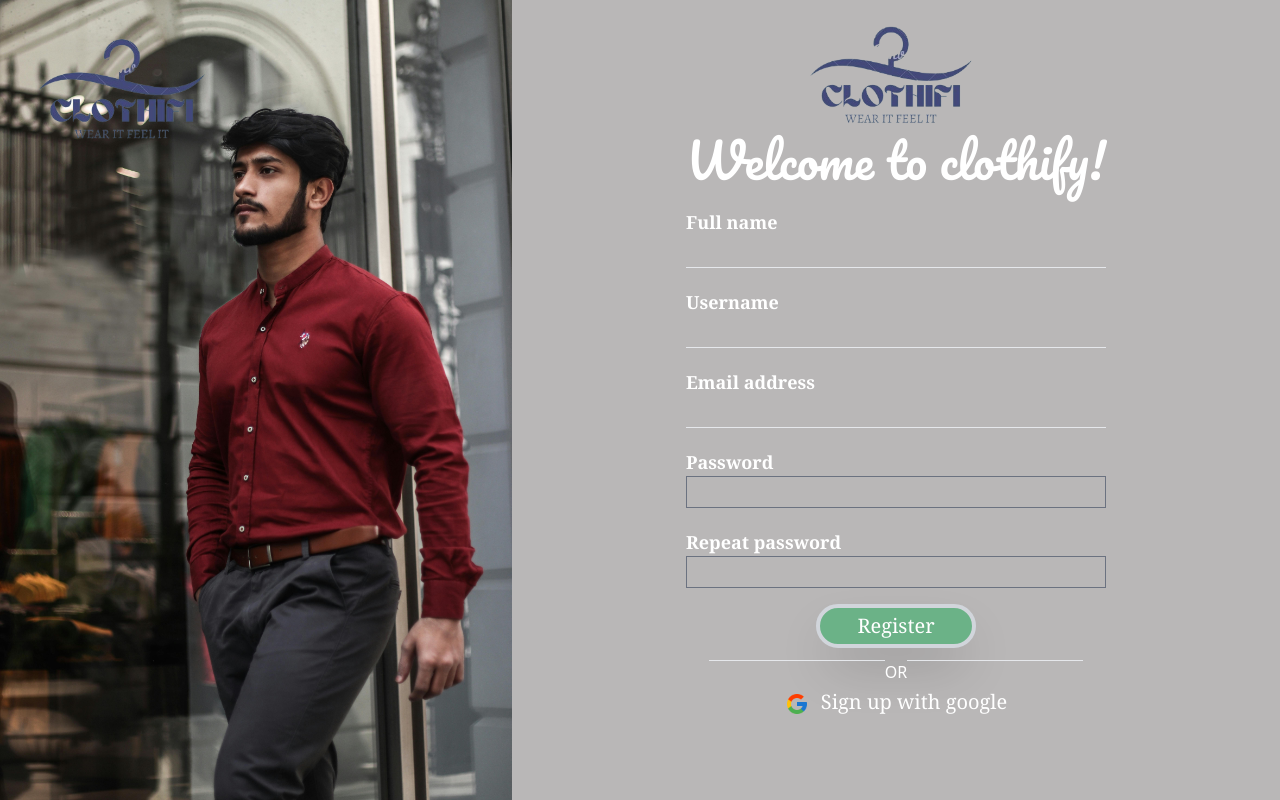
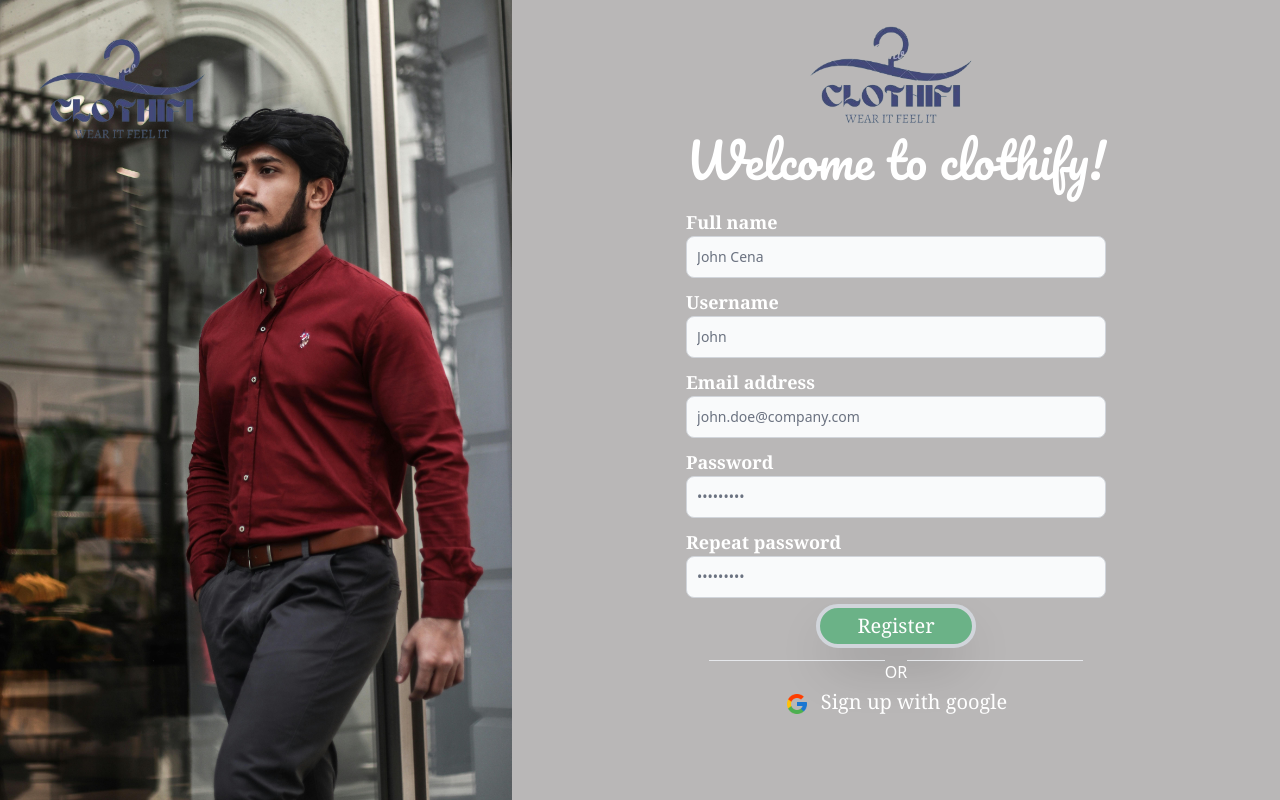
Before and after one commit to Dinuk1994/Clothify_FE, a React (Vite) app: page /register in a window 1280 px wide. Built offline with nearby package versions, Linux system fonts and the light colour scheme; a web font is replaced by a local one.

Commit message:
Validations added to register page

```diff
--- a/package.json
+++ b/package.json
@@ -15,8 +15,10 @@
     "flowbite-react": "^0.9.0",
     "react": "^18.2.0",
     "react-dom": "^18.2.0",
+    "react-hook-form": "^7.51.3",
     "react-responsive-carousel": "^3.2.23",
-    "react-router-dom": "^6.23.0"
+    "react-router-dom": "^6.23.0",
+    "sweetalert2": "^11.10.8"
   },
   "devDependencies": {
     "@types/react": "^18.2.66",
--- a/src/assets/molecules/Header.tsx
+++ b/src/assets/molecules/Header.tsx
@@ -9,6 +9,7 @@ const Header = () => {
 
     const navigateLogin = () =>{
         navigate("/login")
+
     }
     const navigateRegister=()=>{
         navigate("/register")
--- a/src/assets/molecules/registerBtn.tsx
+++ b/src/assets/molecules/registerBtn.tsx
@@ -2,12 +2,13 @@ import React from 'react'
 
 interface registerBtnProps{
     name : string
+    click? : ()=> void;
 }
 
-const registerBtn: React.FC<registerBtnProps> = ({name}) => {
+const registerBtn: React.FC<registerBtnProps> = ({name,click}) => {
   return (
     <div >
-        <button className='rounded-3xl shadow-2xl w-40  text-xl border-4 border-gray-300 font-serif text-white bg-btn-color p-1 hover:bg-emerald-600'>{name}</button>
+        <button onClick={click}  className='rounded-3xl shadow-2xl w-40  text-xl border-4 border-gray-300 font-serif text-white bg-btn-color p-1 hover:bg-emerald-600'>{name}</button>
     </div>
   )
 }
--- a/src/assets/organism/RegisterContainer.tsx
+++ b/src/assets/organism/RegisterContainer.tsx
@@ -5,98 +5,44 @@ import Logo from '../../../public/common/CLOTHIFI-removebg-preview.png'
 import Regbtn from '../molecules/registerBtn'
 import GoogleImage from '../../../public/Login/icons8-google-144.png'
 import axios from 'axios'
+import { useNavigate } from 'react-router-dom'
+import { useForm } from "react-hook-form";
 
 const RegisterContainer = () => {
 
-    interface RegData {
-        fullName: string;
-        userName: string;
-        email: string;
-        password: string;
-        repeatPassword: string;
+    const navigate = useNavigate();
+
+    const navigateToHome = () => {
+        navigate("/home")
     }
 
-    interface ValidationErrors {
-        fullName?: string;
-        userName?: string;
-        email?: string;
-        password?: string;
-        repeatPassword?: string;
+    const {
+        register,
+        handleSubmit,
+        watch,
+        formState: { errors }
+
+    } = useForm({
+        defaultValues: {
+            fullName: "",
+            userName: "",
+            email: "",
+            password: "",
+            repeatPassword: ""
         }
-
-
-
-    const [post, setPost] = useState<RegData>({
-        fullName: '',
-        userName: '',
-        email: '',
-        password: '',
-        repeatPassword: ''
-    });
-
-    const handleInput = (event: React.ChangeEvent<HTMLInputElement>) => {
-        const { name, value } = event.target;
-        setPost(prevState => ({
-            ...prevState,
-            [name]: value
-        }));
-    }
-
-
-    const [errors, setErrors] = useState<ValidationErrors>({
-        fullName: '',
-        userName: '',
-        email: '',
-        password: '',
-        repeatPassword: ''
     });
 
 
+    const submitForm = (data: any) => {
+        console.log(data);
 
-
-    function handleSubmit(event: any) {
-        event.preventDefault();
-
-        const emailRegex = /^[a-z0-9._%+-]+@[a-z0-9.-]+\.[a-z]{2,}$/;
-
-        const validationErrors: ValidationErrors = {}
-        if (!post.fullName.trim()) {
-            validationErrors.fullName = "full name is required"
-        }
-        if (!post.userName.trim()) {
-            validationErrors.userName = "username is required"
-        }
-
-        if (!post.email.trim()) {
-            validationErrors.email = "email is reqired"
-        } else if (!emailRegex.test(post.email)) {
-            validationErrors.email = "email is not valid"
-        }
-
-        if (!post.password.trim()) {
-            validationErrors.password = "password is reqired"
-        } else if (post.password.length < 8) {
-            validationErrors.password = "password should be at least 8 charactors"
-        }
-
-        if (post.repeatPassword !== post.password) {
-            validationErrors.repeatPassword = "password not matched"
-        }
-
-        setErrors(validationErrors);
-
-        if (Object.keys(validationErrors).length === 0) {
-            axios.post('http://localhost:8080/register/add', post)
+        axios.post('http://localhost:8080/register/add', data)
             .then(response => {
                 console.log(response.data);
-                    setPost({
-                        fullName: '',
-                        userName: '',
-                        email: '',
-                        password: '',
-                        repeatPassword: ''
-                    });
+
                 alert("User registered successfully");
+                navigateToHome();
+
             })
             .catch(err => {
                 console.log(err);
@@ -106,11 +52,34 @@ const RegisterContainer = () => {
             });
 
     }
+
+    const password = watch("password")
+
+
+    const loginSuccess = () => {
+        Command: toastr["success"]("Inconceivable!")
+
+        toastr.options = {
+            "closeButton": true,
+            "debug": false,
+            "newestOnTop": false,
+            "progressBar": false,
+            "positionClass": "toast-top-right",
+            "preventDuplicates": false,
+            "showDuration": "300",
+            "hideDuration": "1000",
+            "timeOut": "5000",
+            "extendedTimeOut": "1000",
+            "showEasing": "swing",
+            "hideEasing": "linear",
+            "showMethod": "fadeIn",
+            "hideMethod": "fadeOut"
+        }
     }
 
     return (
         <div>
-            <form onSubmit={handleSubmit} action="">
+            <form action="" noValidate>
                 <div className='mt-3 flex justify-center h-28 '>
                     <button><img src={Logo} alt="" className='w-48' /></button>
                 </div>
@@ -123,12 +92,19 @@ const RegisterContainer = () => {
                     </div>
                     <div>
                         <div className="relative h-8 w-full min-w-[200px]">
-                            <input placeholder="" onChange={handleInput} name='fullName' value={post.fullName}
-                                className="peer h-full w-full text-lg border-b border-blue-gray-200 text-white bg-transparent font-sans  font-normal text-blue-gray-700 outline outline-0 transition-all placeholder-shown:border-blue-gray-200 focus:border-gray-500 focus:outline-0 disabled:border-0 disabled:bg-blue-gray-50 placeholder:opacity-0 focus:placeholder:opacity-100" />
-                            {errors.fullName && <span className='text-red-500 text-xs'>{errors.fullName}</span>}
+                            <input type="text" id="full_name" className="bg-gray-50 border border-gray-300 text-gray-900 text-sm rounded-lg focus:ring-blue-500 focus:border-blue-500 block w-full p-2.5 dark:bg-gray-700 dark:border-gray-600 dark:placeholder-gray-400 dark:text-white dark:focus:ring-blue-500 dark:focus:border-blue-500" placeholder="John Cena"
+                                {...register("fullName", {
+                                    required: {
+                                        value: true,
+                                        message: "Full Name is requires*"
+
+                                    },
+
+                                })}
+                            />
+                            <p className='text-red-500 font-serif text-xs flex justify-end mt-1'>{errors.fullName?.message}</p>
                             <label
                                 className="after:content[''] pointer-events-none absolute left-0  -top-1.5 flex h-full w-full select-none !overflow-visible truncate text-[11px] font-normal leading-tight text-gray-500 transition-all after:absolute after:-bottom-1.5 after:block after:w-full after:scale-x-0 after:border-b-2 after:border-gray-500 after:transition-transform after:duration-300 peer-placeholder-shown:text-sm peer-placeholder-shown:leading-[4.25] peer-placeholder-shown:text-blue-gray-500 peer-focus:text-[11px] peer-focus:leading-tight peer-focus:text-gray-900 peer-focus:after:scale-x-100 peer-focus:after:border-gray-900 peer-disabled:text-transparent peer-disabled:peer-placeholder-shown:text-blue-gray-500">
-
                             </label>
                         </div>
                     </div>
@@ -137,9 +113,15 @@ const RegisterContainer = () => {
                     </div>
                     <div>
                         <div className="relative h-8 w-full min-w-[200px]">
-                            <input placeholder="" onChange={handleInput} name='userName' value={post.userName}
-                                className="peer h-full w-full text-lg border-b border-blue-gray-200 text-white bg-transparent font-sans  font-normal text-blue-gray-700 outline outline-0 transition-all placeholder-shown:border-blue-gray-200 focus:border-gray-500 focus:outline-0 disabled:border-0 disabled:bg-blue-gray-50 placeholder:opacity-0 focus:placeholder:opacity-100" />
-                            {errors.userName && <span className='text-red-500 text-xs'>{errors.userName}</span>}
+                            <input type="text" id="username" className="bg-gray-50 border border-gray-300 text-gray-900 text-sm rounded-lg focus:ring-blue-500 focus:border-blue-500 block w-full p-2.5 dark:bg-gray-700 dark:border-gray-600 dark:placeholder-gray-400 dark:text-white dark:focus:ring-blue-500 dark:focus:border-blue-500" placeholder="John" required
+                                {...register("userName", {
+                                    required: {
+                                        value: true,
+                                        message: "Username is required*"
+                                    }
+                                })}
+                            />
+                            <p className='text-red-500 font-serif text-xs flex justify-end mt-1'>{errors.userName?.message}</p>
                             <label
                                 className="after:content[''] pointer-events-none absolute left-0  -top-1.5 flex h-full w-full select-none !overflow-visible truncate text-[11px] font-normal leading-tight text-gray-500 transition-all after:absolute after:-bottom-1.5 after:block after:w-full after:scale-x-0 after:border-b-2 after:border-gray-500 after:transition-transform after:duration-300 peer-placeholder-shown:text-sm peer-placeholder-shown:leading-[4.25] peer-placeholder-shown:text-blue-gray-500 peer-focus:text-[11px] peer-focus:leading-tight peer-focus:text-gray-900 peer-focus:after:scale-x-100 peer-focus:after:border-gray-900 peer-disabled:text-transparent peer-disabled:peer-placeholder-shown:text-blue-gray-500">
 
@@ -151,10 +133,16 @@ const RegisterContainer = () => {
                     </div>
                     <div>
                         <div className="relative h-8 w-full min-w-[200px]">
-                            <input placeholder="" onChange={handleInput} name='email' value={post.email}
-                                className="peer h-full w-full text-lg border-b border-blue-gray-200 text-white bg-transparent font-sans  font-normal text-blue-gray-700 outline outline-0 transition-all placeholder-shown:border-blue-gray-200 focus:border-gray-500 focus:outline-0 disabled:border-0 disabled:bg-blue-gray-50 placeholder:opacity-0 focus:placeholder:opacity-100" />
-                            {errors.email && <span className='text-red-500 text-xs'>{errors.email}</span>}
-
+                            <input type="email" id="email" className="bg-gray-50 border border-gray-300 text-gray-900 text-sm rounded-lg focus:ring-blue-500 focus:border-blue-500 block w-full p-2.5 dark:bg-gray-700 dark:border-gray-600 dark:placeholder-gray-400 dark:text-white dark:focus:ring-blue-500 dark:focus:border-blue-500" placeholder="john.doe@company.com" required
+                                {...register("email", {
+                                    pattern: { value: /^[\w-\\.]+@([\w-]+\.)+[\w-]{2,4}$/, message: "Please enter valid email" },
+                                    required: {
+                                        value: true,
+                                        message: "Email is required"
+                                    }
+                                })}
+                            />
+                            <p className='text-red-500 font-serif text-xs flex justify-end mt-1'>{errors.email?.message}</p>
                             <label
                                 className="after:content[''] pointer-events-none absolute left-0  -top-1.5 flex h-full w-full select-none !overflow-visible truncate text-[11px] font-normal leading-tight text-gray-500 transition-all after:absolute after:-bottom-1.5 after:block after:w-full after:scale-x-0 after:border-b-2 after:border-gray-500 after:transition-transform after:duration-300 peer-placeholder-shown:text-sm peer-placeholder-shown:leading-[4.25] peer-placeholder-shown:text-blue-gray-500 peer-focus:text-[11px] peer-focus:leading-tight peer-focus:text-gray-900 peer-focus:after:scale-x-100 peer-focus:after:border-gray-900 peer-disabled:text-transparent peer-disabled:peer-placeholder-shown:text-blue-gray-500">
 
@@ -166,9 +154,15 @@ const RegisterContainer = () => {
                     </div>
                     <div>
                         <div className="relative h-8 w-full max-w-[420px]">
-                            <input type='password' placeholder="" onChange={handleInput} name='password' value={post.password}
-                                className="peer h-full w-full text-lg border-b border-blue-gray-200 text-white bg-transparent font-sans  font-normal text-blue-gray-700 outline outline-0 transition-all placeholder-shown:border-blue-gray-200 focus:border-gray-500 focus:outline-0 disabled:border-0 disabled:bg-blue-gray-50 placeholder:opacity-0 focus:placeholder:opacity-100" />
-                            {errors.password && <span className='text-red-500 text-xs'>{errors.password}</span>}
+                            <input type="password" id="password" className="bg-gray-50 border border-gray-300 text-gray-900 text-sm rounded-lg focus:ring-blue-500 focus:border-blue-500 block w-full p-2.5 dark:bg-gray-700 dark:border-gray-600 dark:placeholder-gray-400 dark:text-white dark:focus:ring-blue-500 dark:focus:border-blue-500" placeholder="•••••••••" required
+                                {...register('password', {
+                                    pattern: {
+                                        value: /^(?=.*[A-Za-z])(?=.*\d)[A-Za-z\d@$!%*#?&]{8,}$/,
+                                        message: "Password cannot be accepted "
+                                    }
+                                })}
+                            />
+                            <p className='text-red-500 font-serif text-xs flex justify-end mt-1'>{errors.password?.message}</p>
                             <label
                                 className="after:content[''] pointer-events-none absolute left-0  -top-1.5 flex h-full w-full select-none !overflow-visible truncate text-[11px] font-normal leading-tight text-gray-500 transition-all after:absolute after:-bottom-1.5 after:block after:w-full after:scale-x-0 after:border-b-2 after:border-gray-500 after:transition-transform after:duration-300 peer-placeholder-shown:text-sm peer-placeholder-shown:leading-[4.25] peer-placeholder-shown:text-blue-gray-500 peer-focus:text-[11px] peer-focus:leading-tight peer-focus:text-gray-900 peer-focus:after:scale-x-100 peer-focus:after:border-gray-900 peer-disabled:text-transparent peer-disabled:peer-placeholder-shown:text-blue-gray-500">
 
@@ -180,9 +174,13 @@ const RegisterContainer = () => {
                     </div>
                     <div>
                         <div className="relative h-8 w-full max-w-[420px]">
-                            <input type='password' placeholder="" onChange={handleInput} name='repeatPassword' value={post.repeatPassword}
-                                className="peer h-full w-full text-lg border-b border-blue-gray-200 text-white bg-transparent font-sans  font-normal text-blue-gray-700 outline outline-0 transition-all placeholder-shown:border-blue-gray-200 focus:border-gray-500 focus:outline-0 disabled:border-0 disabled:bg-blue-gray-50 placeholder:opacity-0 focus:placeholder:opacity-100" />
-                            {errors.repeatPassword && <span className='text-red-500 text-xs'>{errors.repeatPassword}</span>}
+                            <input type="password" id="confirm_password" className="bg-gray-50 border border-gray-300 text-gray-900 text-sm rounded-lg focus:ring-blue-500 focus:border-blue-500 block w-full p-2.5 dark:bg-gray-700 dark:border-gray-600 dark:placeholder-gray-400 dark:text-white dark:focus:ring-blue-500 dark:focus:border-blue-500" placeholder="•••••••••" required
+                                {...register('repeatPassword', {
+                                    validate: value =>
+                                        value === password || "Passwords do not match"
+                                })}
+                            />
+                            <p className='text-red-500 font-serif text-xs flex justify-end mt-1'>{errors.repeatPassword && errors.repeatPassword.message}</p>
                             <label
                                 className="after:content[''] pointer-events-none absolute left-0  -top-1.5 flex h-full w-full select-none !overflow-visible truncate text-[11px] font-normal leading-tight text-gray-500 transition-all after:absolute after:-bottom-1.5 after:block after:w-full after:scale-x-0 after:border-b-2 after:border-gray-500 after:transition-transform after:duration-300 peer-placeholder-shown:text-sm peer-placeholder-shown:leading-[4.25] peer-placeholder-shown:text-blue-gray-500 peer-focus:text-[11px] peer-focus:leading-tight peer-focus:text-gray-900 peer-focus:after:scale-x-100 peer-focus:after:border-gray-900 peer-disabled:text-transparent peer-disabled:peer-placeholder-shown:text-blue-gray-500">
 
@@ -190,7 +188,7 @@ const RegisterContainer = () => {
                         </div>
                     </div>
                     <div className='mt-4 flex justify-center'>
-                        <Regbtn name='Register' />
+                        <Regbtn click={handleSubmit(submitForm)} name='Register' />
                     </div>
                     <div className='mt-3 text-white justify-items-center text-md flex justify-center'>
                         <hr className="w-44" /> OR <hr className="w-44" />
```
Also changed, not shown: 1 other file (tests, documents, lock files or other folders). Lines whose indentation alone changed are shown as unchanged.
